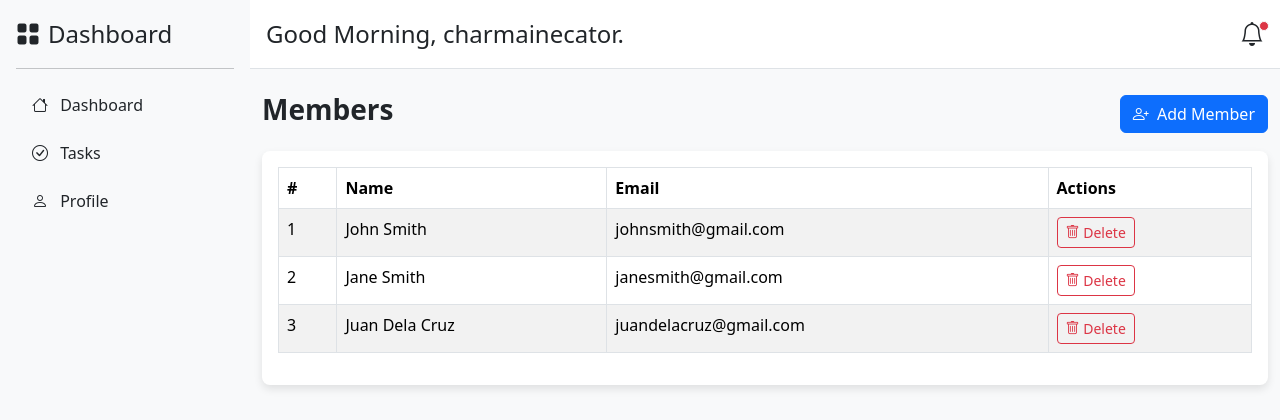
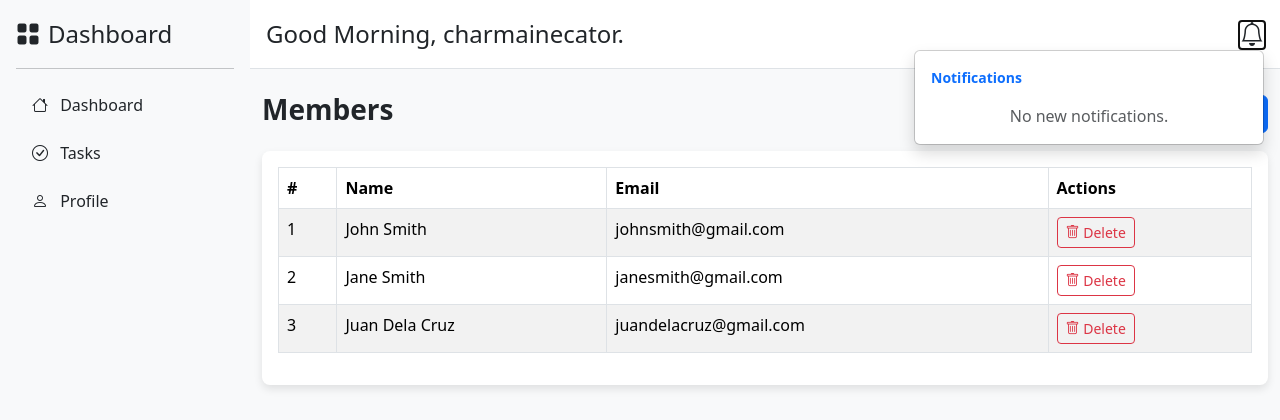
Before and after one commit to xxiimcha/project_management_django, a Django app: page /members/ in a window 1280 px wide, after a click that opens the changed part. Shown: the top 420 px of the page. Run offline with Django 5.2, Linux system fonts and the light colour scheme; a user stored in the database is signed in; data comes from the database, SQL or seed files in the repository; both versions use the stored data as it was after the commit.

Commit message:
Notifications added

```diff
--- a/app/templates/app/header.html
+++ b/app/templates/app/header.html
@@ -10,12 +10,90 @@
             {% endif %}
         </h4>
     </div>
-    <div>
-        <a href="#" class="position-relative">
+    <div class="dropdown">
+        <a href="#" class="position-relative" id="notifications-dropdown" data-bs-toggle="dropdown" aria-expanded="false">
             <i class="bi bi-bell fs-4 text-dark"></i>
-            <span class="position-absolute top-0 start-100 translate-middle p-1 bg-danger border border-light rounded-circle">
+            <span id="notification-badge" class="position-absolute top-0 start-100 translate-middle p-1 bg-danger border border-light rounded-circle d-none">
                 <span class="visually-hidden">New alerts</span>
             </span>
         </a>
+        <ul id="notification-list" class="dropdown-menu dropdown-menu-end shadow" style="width: 350px; max-height: 400px; overflow-y: auto;">
+            <li class="dropdown-header text-primary fw-bold">Notifications</li>
+            <li id="no-notifications" class="text-center text-muted py-2">No new notifications.</li>
+            <!-- Notifications will be dynamically loaded here -->
+        </ul>
     </div>
 </div>
+<script>
+    document.addEventListener("DOMContentLoaded", function () {
+    const notificationBadge = document.getElementById("notification-badge");
+    const notificationList = document.getElementById("notification-list");
+    const noNotifications = document.getElementById("no-notifications");
+
+    function fetchNotifications() {
+        fetch("{% url 'fetch_notifications' %}")
+            .then(response => response.json())
+            .then(data => {
+                notificationList.innerHTML = '<li class="dropdown-header text-primary fw-bold">Notifications</li>';
+
+                if (data.length > 0) {
+                    // Show the badge with count
+                    notificationBadge.classList.remove("d-none");
+                    notificationBadge.textContent = data.length;
+
+                    // Hide "no notifications" message
+                    noNotifications.classList.add("d-none");
+
+                    // Add notifications dynamically
+                    data.forEach(notification => {
+                        const notificationItem = `
+                            <li class="dropdown-item d-flex justify-content-between align-items-center border-bottom py-2">
+                                <div class="d-flex align-items-start gap-2">
+                                    <i class="bi bi-info-circle text-primary fs-5"></i>
+                                    <div>
+                                        <span class="fw-semibold">${notification.message}</span>
+                                        <div class="small text-muted">${new Date(notification.created_at).toLocaleString()}</div>
+                                    </div>
+                                </div>
+                                <button class="btn btn-sm btn-outline-danger mark-read" data-id="${notification.id}">Mark as Read</button>
+                            </li>
+                        `;
+                        notificationList.innerHTML += notificationItem;
+                    });
+
+                    attachMarkReadEvents();
+                } else {
+                    notificationBadge.classList.add("d-none");
+                    notificationList.innerHTML += `
+                        <li id="no-notifications" class="text-center text-muted py-2">
+                            No new notifications.
+                        </li>
+                    `;
+                }
+            })
+            .catch(error => console.error("Error fetching notifications:", error));
+    }
+
+    function markNotificationAsRead(notificationId) {
+        fetch(`/notifications/read/${notificationId}/`, {
+            method: "POST",
+            headers: { "X-CSRFToken": "{{ csrf_token }}" }
+        }).then(() => {
+            fetchNotifications(); // Refresh notifications
+        });
+    }
+
+    function attachMarkReadEvents() {
+        document.querySelectorAll(".mark-read").forEach(button => {
+            button.addEventListener("click", function () {
+                const notificationId = this.dataset.id;
+                markNotificationAsRead(notificationId);
+            });
+        });
+    }
+
+    // Fetch notifications on page load
+    fetchNotifications();
+});
+
+</script>
--- a/app/urls.py
+++ b/app/urls.py
@@ -40,9 +40,6 @@ urlpatterns = [
     path('login/', views.CustomLoginView.as_view(), name='login'),
     path('register/', views.register, name='register'),
 
-    path('notifications/', views.notifications_view, name='notifications'),
+    path('notifications/fetch/', views.fetch_notifications, name='fetch_notifications'),
     path('notifications/read/<int:notification_id>/', views.mark_notification_read, name='mark_notification_read'),
-    path('notifications/read-all/', views.mark_all_notifications_read, name='mark_all_notifications_read'),
-    path('notifications/fetch/', views.fetch_notifications, name='fetch_notifications'),
-
 ]
--- a/app/views.py
+++ b/app/views.py
@@ -448,23 +448,21 @@ def register(request):
         form = RegisterForm()
     return render(request, 'app/register.html', {'form': form})
 
-
-# View to display all notifications
+# Fetch notifications for team members only
 @login_required
 def notifications_view(request):
     """
-    Render a page to view all notifications for the logged-in user.
+    Display all notifications for team members.
     """
-    notifications = Notification.objects.filter(user=request.user).order_by('-created_at')
-    return render(request, 'app/notifications.html', {'notifications': notifications})
+    if request.user.user_profile.role == "team_member":
+        notifications = Notification.objects.filter(user=request.user).order_by('-created_at')
+        return render(request, 'app/notifications.html', {'notifications': notifications})
+    return JsonResponse({"error": "Access denied."}, status=403)
 
 
-# View to mark a notification as read
+# Mark a specific notification as read
 @login_required
 def mark_notification_read(request, notification_id):
-    """
-    Mark a specific notification as read.
-    """
     if request.method == "POST":
         notification = get_object_or_404(Notification, id=notification_id, user=request.user)
         notification.is_read = True
@@ -473,24 +471,27 @@ def mark_notification_read(request, notification_id):
     return JsonResponse({"error": "Invalid request method"}, status=400)
 
 
-# View to mark all notifications as read
+# Mark all notifications as read
 @login_required
 def mark_all_notifications_read(request):
-    """
-    Mark all notifications for the current user as read.
-    """
     if request.method == "POST":
-        notifications = Notification.objects.filter(user=request.user, is_read=False)
-        notifications.update(is_read=True)
+        Notification.objects.filter(user=request.user, is_read=False).update(is_read=True)
         return JsonResponse({"message": "All notifications marked as read."})
     return JsonResponse({"error": "Invalid request method"}, status=400)
 
 
-# API View to fetch notifications (AJAX)
 @login_required
 def fetch_notifications(request):
     """
-    Return JSON response of unread notifications for AJAX.
+    Return JSON response of unread notifications for team members via AJAX.
     """
-    notifications = Notification.objects.filter(user=request.user, is_read=False).values('id', 'message', 'created_at')
-    return JsonResponse(list(notifications), safe=False)
+    try:
+        if request.user.profile.role == "team_member":  # Access via 'profile' related_name
+            notifications = Notification.objects.filter(user=request.user, is_read=False).values(
+                'id', 'message', 'created_at'
+            )
+            return JsonResponse(list(notifications), safe=False)
+        else:
+            return JsonResponse({"error": "Access denied. Only team members can view notifications."}, status=403)
+    except UserProfile.DoesNotExist:
+        return JsonResponse({"error": "UserProfile does not exist for this user."}, status=500)
```
Also changed, not shown: db.sqlite3.
